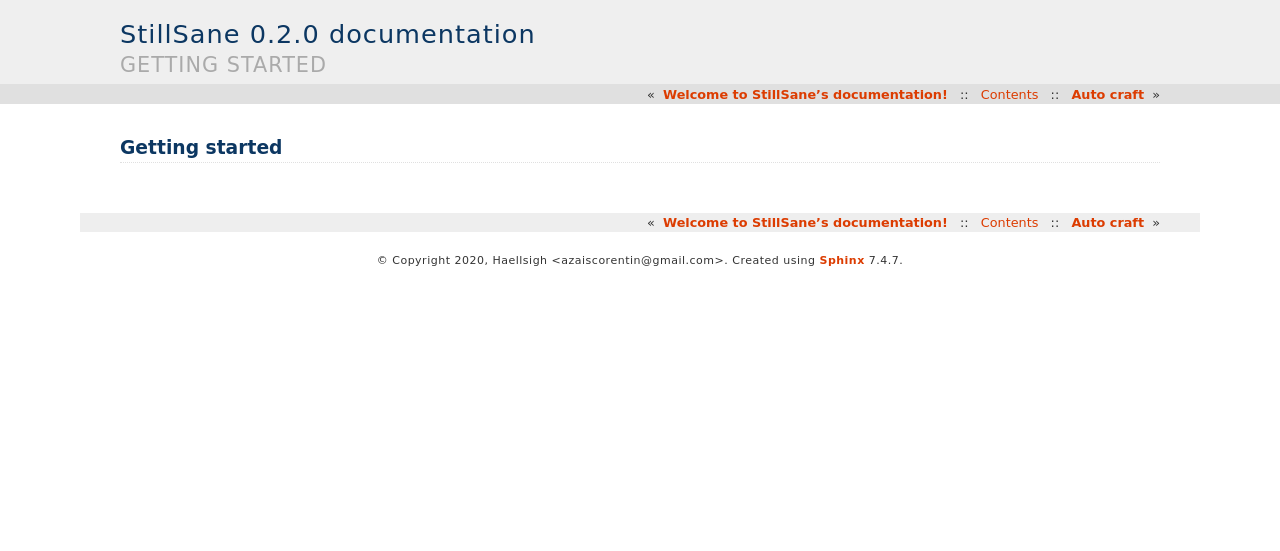
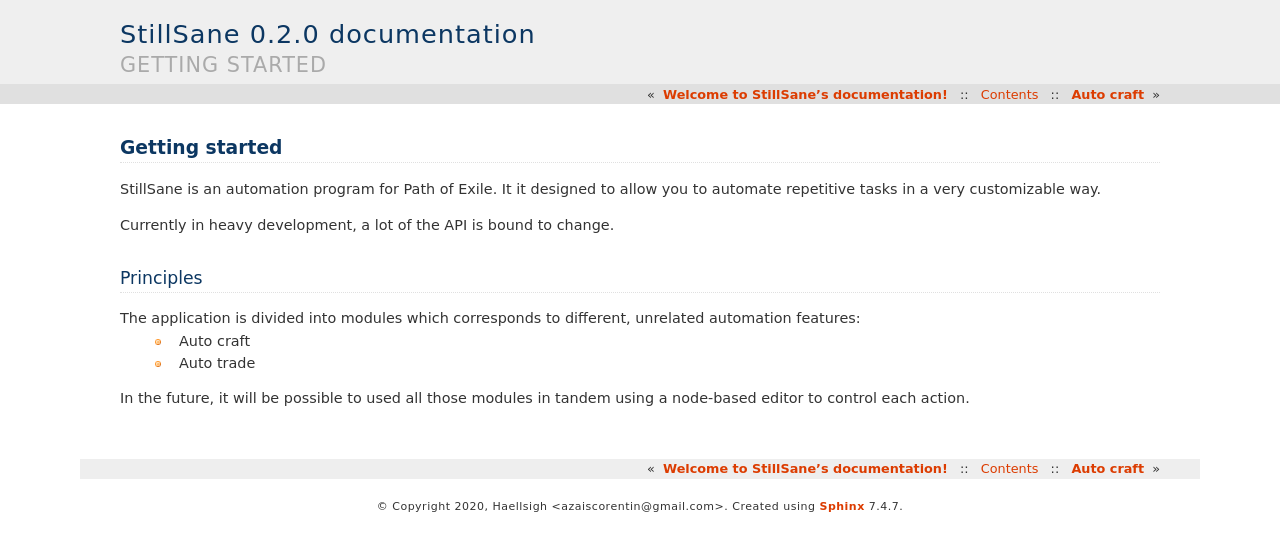
Before and after one commit to azais-corentin/StillSane, a Sphinx documentation site: the page built from docs/getting-started.rst, in a window 1280 px wide. Shown: the top 551 px of the page. Built offline with Sphinx 7.4.7, drawn with Linux system fonts in a browser that asks for light colours.

Commit message:
Begin Getting-started documentation

```diff
--- a/docs/autocraft.rst
+++ b/docs/autocraft.rst
@@ -1,2 +1,3 @@
-Auto craft
-==========
+============
+ Auto craft
+============
--- a/docs/autotrade.rst
+++ b/docs/autotrade.rst
@@ -1,2 +1,3 @@
-Auto trade
-==========
+============
+ Auto trade
+============
--- a/docs/getting-started.rst
+++ b/docs/getting-started.rst
@@ -1,2 +1,17 @@
-Getting started
-===============
+=================
+ Getting started
+=================
+
+StillSane is an automation program for Path of Exile.
+It it designed to allow you to automate repetitive tasks in a very customizable way.
+
+Currently in heavy development, a lot of the API is bound to change.
+
+Principles
+----------
+
+The application is divided into modules which corresponds to different, unrelated automation features:
+ - Auto craft
+ - Auto trade
+
+In the future, it will be possible to used all those modules in tandem using a node-based editor to control each action.
--- a/docs/index.rst
+++ b/docs/index.rst
@@ -19,7 +19,5 @@
 Docs
 ====
 
-
-
 .. doxygenclass:: StillSane::MainWindow
    :members:
```
